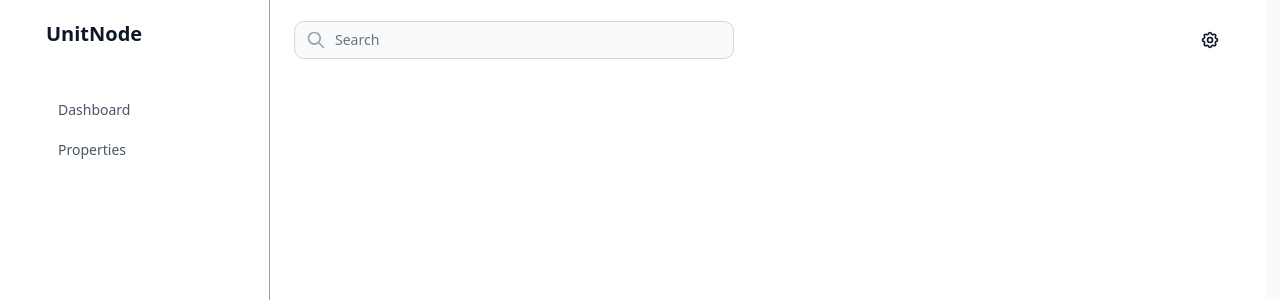
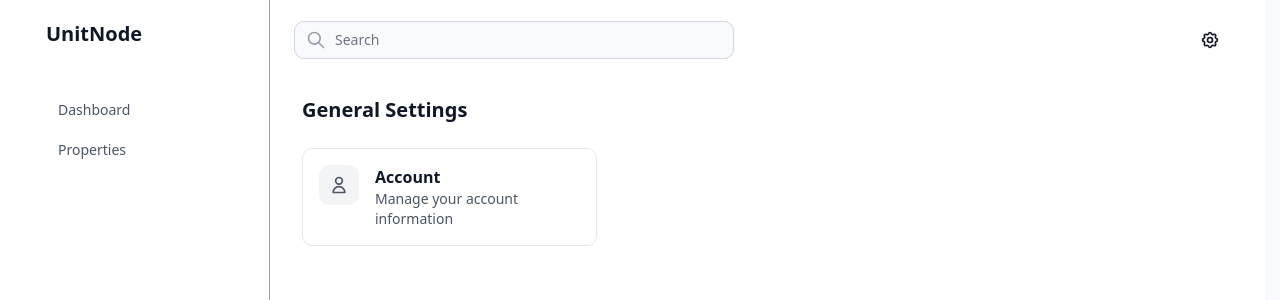
Before and after one commit to acstartup/unitnode.com, a Next.js app: page /app/settings in a window 1280 px wide. Shown: the top 300 px of the page. Built offline with nearby package versions, Linux system fonts and the light colour scheme.

Commit message:
(feat): settings page with account box and proper hovering, page unconnected

```diff
--- a/src/app/app/settings/page.tsx
+++ b/src/app/app/settings/page.tsx
@@ -4,7 +4,44 @@ import React from 'react';
 
 export default function Settings() {
     return (
-        <div className="min-h-screen w-full bg-white">
+        <div className="min-h-screen w-full bg-white p-8">
+            {/* Setting Header */}
+            <div className="mb-6">
+                <h1 className="text-xl font-semibold text-gray-900">General Settings</h1>
+            </div>
+
+            {/* Personal Navigation */}
+            <div className="grid grid-cols-1 md:grid-cols-2 lg:grid-cols-3 gap-4 max-w-5xl">
+                {/* Account */}
+                <a
+                    href="#"
+                    className="p-4 border border-gray-200 rounded-lg hover:border-gray-200 hover:bg-gray-50 transition-all"
+                >
+                    <div className="flex items-start gap-4">
+                        {/* Icon Container */}
+                        <div className="flex-shrink-0 w-10 h-10 bg-gray-100 rounded-lg flex items-center justify-center">
+                            <svg
+                                className="w-5 h-5 text-gray-600"
+                                fill="none"
+                                stroke="currentColor"
+                                viewBox="0 0 24 24"
+                            >
+                                <path
+                                    strokeLinecap="round"
+                                    strokeLinejoin="round"
+                                    strokeWidth={2}
+                                    d="M16 7a4 4 0 11-8 0 4 4 0 018 0zM12 14a7 7 0 00-7 7h14a7 7 0 00-7-7z"
+                                />
+                            </svg>
+                        </div>
+                        {/* Text Content */}
+                        <div className="flex-1">
+                            <h3 className="text-base font-semibold text-gray-900 mb-0">Account</h3>
+                            <p className="text-sm text-gray-600">Manage your account information</p>
+                        </div>
+                    </div>
+                </a>
+            </div>
         </div>
     )
 }
```
